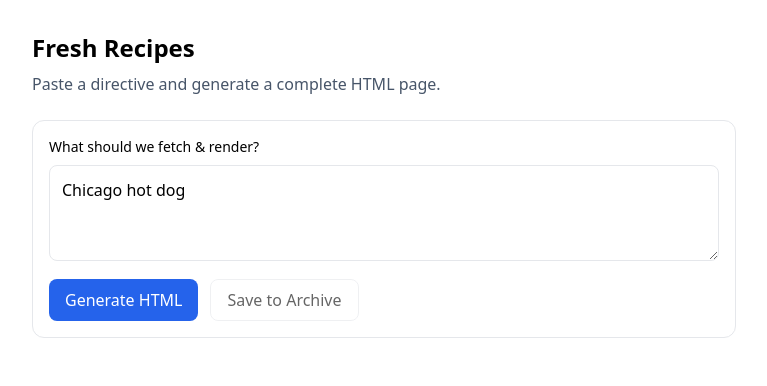
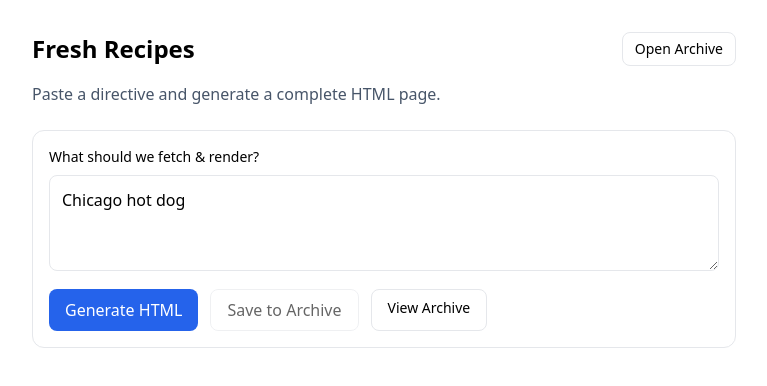
Before and after one commit to Apttyman/freshrecipes, a Next.js app: page / in a window 1280 px wide. Shown: the top 386 px of the page, without its empty margins (256-1023 px from the left). Built offline with nearby package versions, Linux system fonts and the light colour scheme.

Commit message:
Update page.tsx

```diff
--- a/app/page.tsx
+++ b/app/page.tsx
@@ -71,8 +71,19 @@ export default function Home() {
 
   return (
     <main className="mx-auto max-w-3xl p-4 sm:p-8">
-      <h1 className="text-2xl font-semibold mb-2">Fresh Recipes</h1>
-      <p className="text-slate-600 mb-6">Paste a directive and generate a complete HTML page.</p>
+      <div className="mb-4 flex items-center justify-between gap-3">
+        <h1 className="text-2xl font-semibold">Fresh Recipes</h1>
+        <a
+          href="/archive"
+          className="rounded-lg border px-3 py-1.5 text-sm hover:bg-slate-50"
+        >
+          Open Archive
+        </a>
+      </div>
+
+      <p className="text-slate-600 mb-6">
+        Paste a directive and generate a complete HTML page.
+      </p>
 
       <div className="rounded-xl border p-4 mb-4">
         <label className="block text-sm font-medium mb-2">
@@ -85,7 +96,7 @@ export default function Home() {
           placeholder="e.g., 3 iconic Peruvian chicken recipes"
         />
 
-        <div className="mt-3 flex gap-3">
+        <div className="mt-3 flex flex-wrap gap-3">
           <button
             onClick={onGenerate}
             disabled={generating}
@@ -100,10 +111,18 @@ export default function Home() {
           >
             {saving ? "Saving…" : "Save to Archive"}
           </button>
+          <a
+            href="/archive"
+            className="rounded-lg border px-4 py-2 text-sm hover:bg-slate-50"
+          >
+            View Archive
+          </a>
         </div>
 
         {error && (
-          <p className="mt-3 text-sm text-red-600">{JSON.stringify({ error })}</p>
+          <p className="mt-3 text-sm text-red-600">
+            {JSON.stringify({ error })}
+          </p>
         )}
 
         {html && (
```
